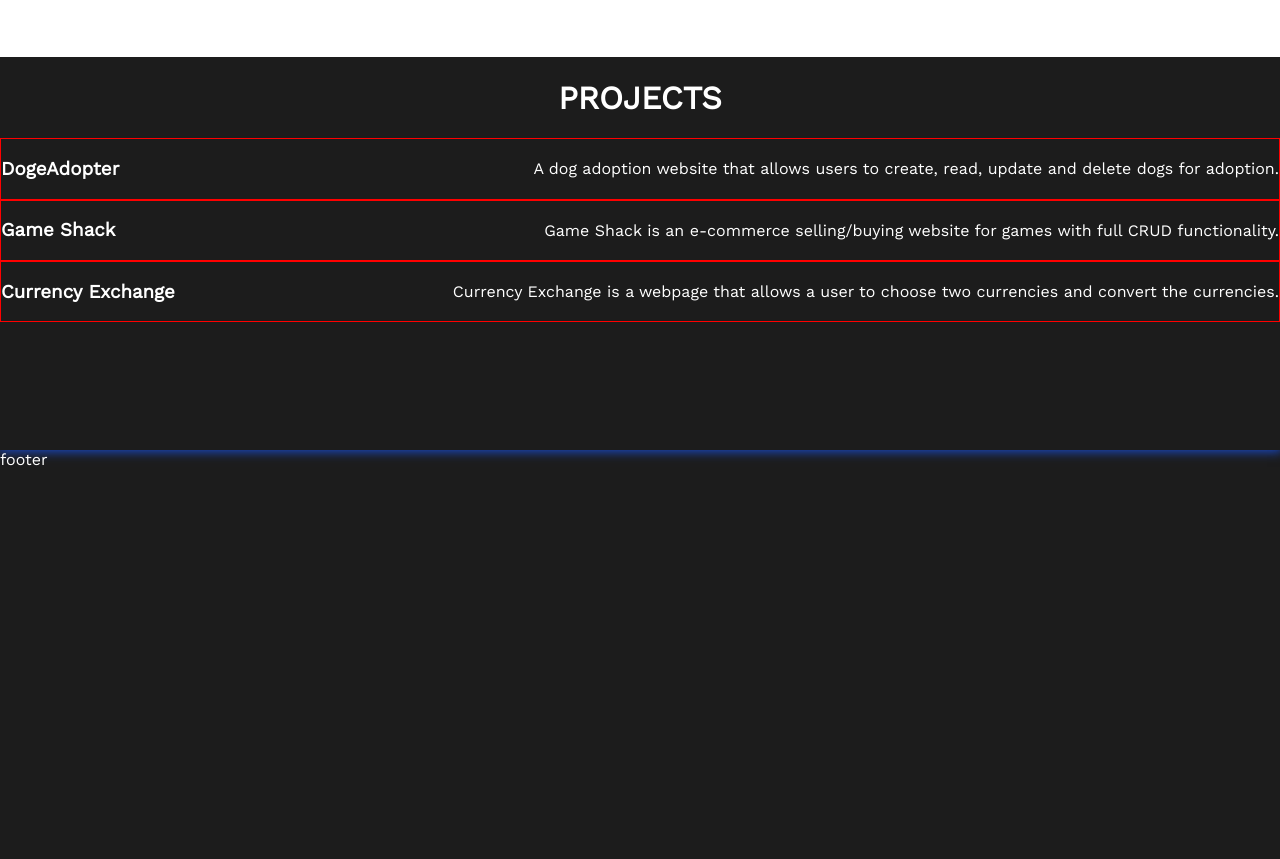
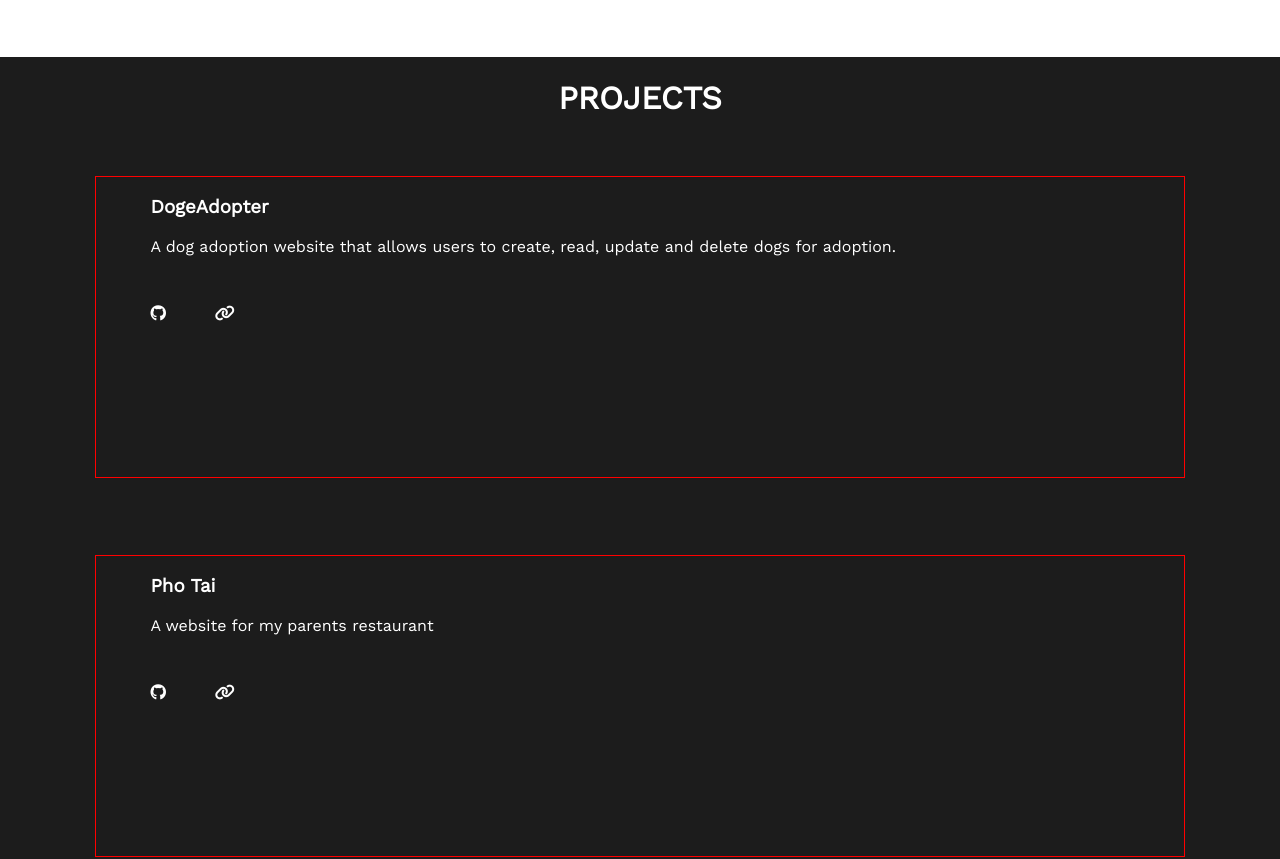
Before and after one commit to SunghunP/front-sung-portfolio, a React (Create React App) app: page / in a window 1280 px wide. Shown: the part 1700-2559 px from the top of the page. Before the commit the page ends 2169 px from the top, so only its background shows below. Built offline with nearby package versions, Linux system fonts and the light colour scheme.

Commit message:
Add another project to dataset and fix margin bug extending wrapper container width

```diff
--- a/src/assets/data/projects.js
+++ b/src/assets/data/projects.js
@@ -4,8 +4,16 @@ module.exports = [
     'desc': 'A dog adoption website that allows users to create, read, update and delete dogs for adoption.',
     'website': 'https://doge-adopter.netlify.app/',
     'repo': 'https://github.com/SunghunP/frontend-adopt-a-doge',
-    'img': 'https://imgur.com/4f86a4ba-aec1-41cc-946b-2173db5e80ab',
-    'technologies': 'MongoDB, Angular, TypeScript, Express, Node, and SCSS'
+    'img': 'https://i.imgur.com/Erw9gs2.png',
+    'technologies': ['Angular', 'TypeScript', 'Express', 'Node', 'SASS', 'MongoDB Atlas', 'Git']
+  },
+  {
+    'name': 'Pho Tai',
+    'desc': 'A website for my parents restaurant',
+    'website': 'https://photai.netlify.app/',
+    'repo': 'https://github.com/SunghunP/photai-frontend',
+    'img': 'https://i.imgur.com/h9GDjaQ.png',
+    'technologies': ['React.js', 'JavaScript', 'Express', 'Node', 'MongoDB Atlas', 'Styled-Components', 'SASS']
   },
   {
     'name': 'Game Shack',
@@ -13,7 +21,7 @@ module.exports = [
     'website': 'https://gameshack.onrender.com/',
     'repo': 'https://github.com/SunghunP/game-shack',
     'img': 'https://i.imgur.com/YKebfGv.png',
-    'technologies': 'Built with React, HTML, Styled-Components, express, Node.js and MongoDB'
+    'technologies': ['HTML', 'CSS', 'EJS', 'express', 'Node', 'MongoDB Atlas']
   },
   {
     'name': 'Currency Exchange',
@@ -21,6 +29,6 @@ module.exports = [
     'website': 'https://sunghunp.github.io/Currency-Exchange/',
     'repo': 'https://github.com/SunghunP/Currency-Exchange',
     'img': 'https://i.imgur.com/gqScQKa.png',
-    'technologies':'HTML, CSS, JavaScript, jQuery, and Node'
+    'technologies': ['HTML', 'CSS', 'JavaScript', 'jQuery', 'Node']
   },
 ]
--- a/src/components/Project.jsx
+++ b/src/components/Project.jsx
@@ -2,18 +2,37 @@ import styled from 'styled-components';
 
 const StyledCard = styled.div`
 	border: 1px red solid;
-	align-items: center;
-	justify-content: space-between;
+	width: 85%;
+	margin: 3% 2%;
+	height: 300px;
+
+	.card-background {
+
+	};
+
+	div.card-title, div.card-content {
+		margin: auto 5%;
+	};
+
+	.icons span i {
+		margin: 5%;
+		margin-left: 0%;
+	};
 `;
 
 export default function Project({theme, e}) {
-	return <StyledCard theme={theme} className='card flex'>
-		<div className='card-title'>
-			<h3 className='title'>{e.name}</h3>
-		</div>
-		<div className='card-content flex col'>
-			<div>{e.desc}</div>
-			{/* <img src> */}
+	return <StyledCard theme={theme} className='card' e={e} >
+		<div className='card-background'>
+			<div className='card-title'>
+				<h3 className='title'>{e.name}</h3>
+			</div>
+			<div className='card-content flex col'>
+				<div>{e.desc}</div>
+				<div className='icons'>
+					<span><i className="fa-brands fa-github"></i></span>
+					<span><i className="fa-solid fa-link"></i></span>
+				</div>
+			</div>
 		</div>
 	</StyledCard>
 };
--- a/src/components/Skill.jsx
+++ b/src/components/Skill.jsx
@@ -26,13 +26,14 @@ const StyledCard = styled.div`
   div {
     text-align: center;
   };
+
   .fa.fa-star {
     color: #a2acb9;
-  }
+  };
 
   .fa.fa-star.checked {
     color: ${props => props.theme.blueAccent}
-  }
+  };
 `;
 
 export default function Skill({theme, e}) {
--- a/src/components/mainPageSections/ProjectSection.jsx
+++ b/src/components/mainPageSections/ProjectSection.jsx
@@ -9,7 +9,9 @@ const StyledDiv = styled.div`
   .wrapper {
     width: 100%;
     margin-bottom: 10%;
-  }
+    justify-content: center;
+    align-items: center;
+  };
 `;
 
 export default function ProjectSection({theme, projectList}) {
```
